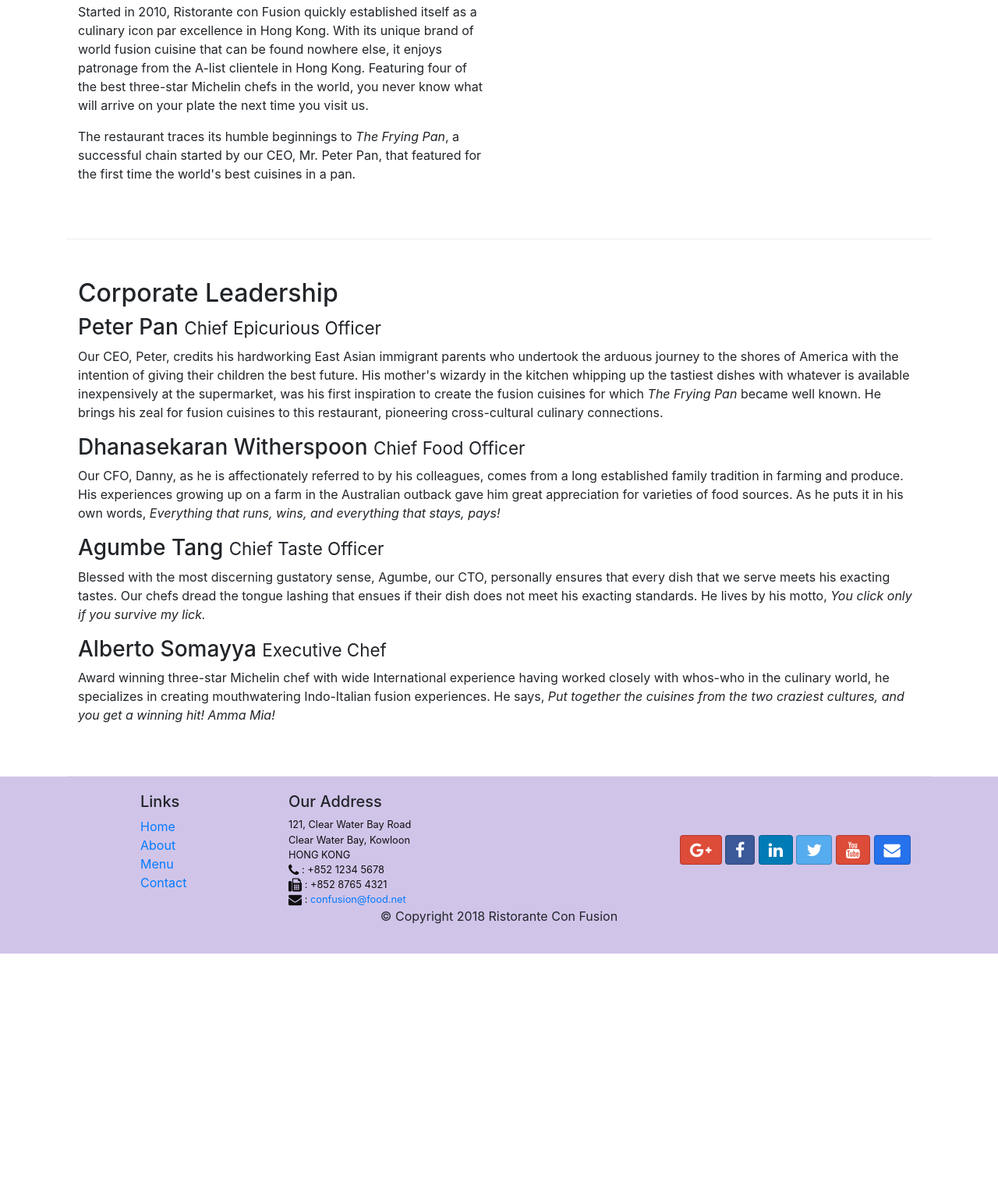
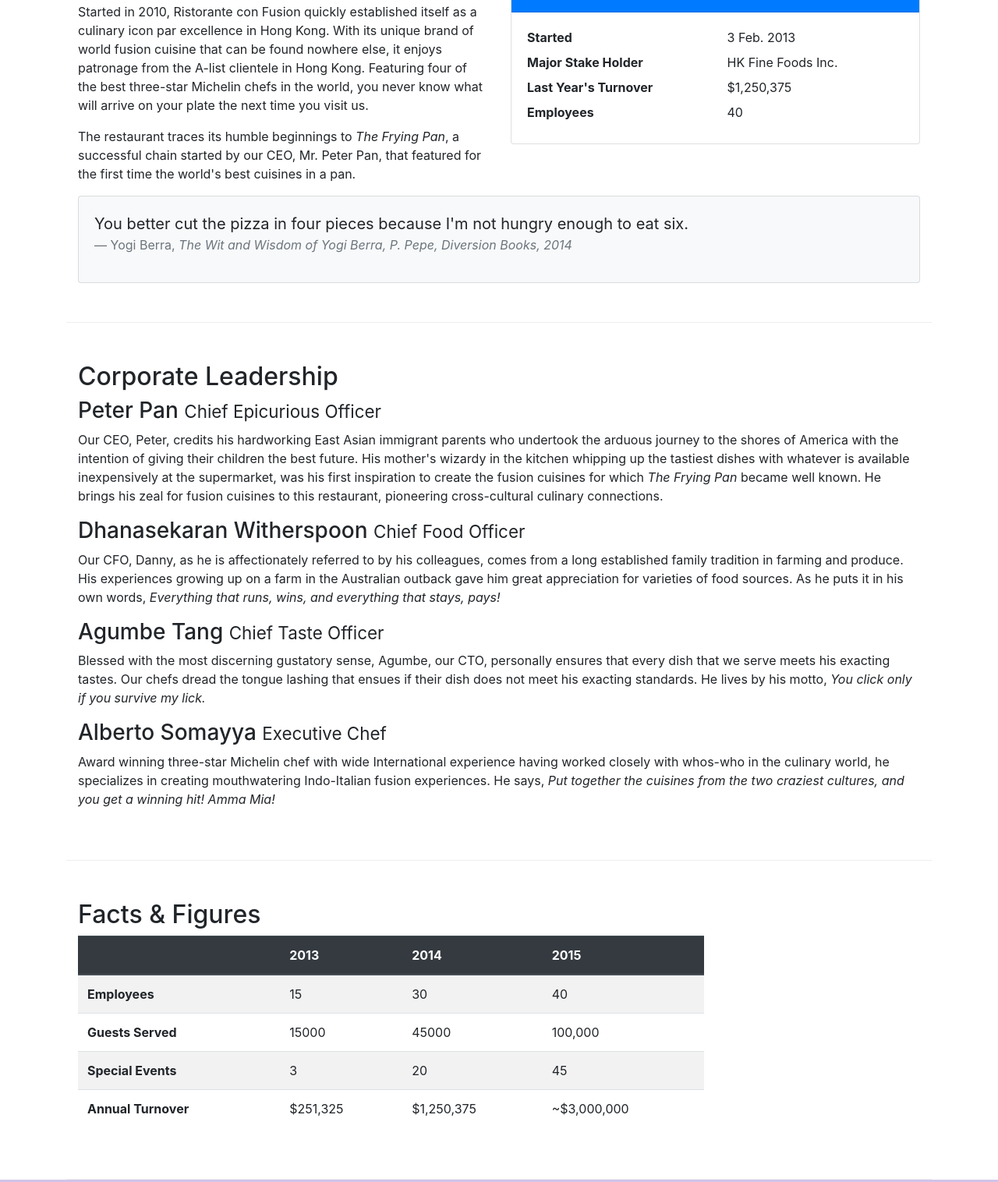
Before and after one commit to MukulSingh105/Bootstrap, a website: page aboutus.html in a window 1280 px wide. Shown: the part 558-2074 px from the top of the page at 78% size. Before the commit the page ends 1781 px from the top, so only its background shows below. Drawn offline with nearby package versions, Linux system fonts and the light colour scheme.

Commit message:
Tables and  Cards

```diff
--- a/aboutus.html
+++ b/aboutus.html
@@ -62,7 +62,34 @@
                 <p>Started in 2010, Ristorante con Fusion quickly established itself as a culinary icon par excellence in Hong Kong. With its unique brand of world fusion cuisine that can be found nowhere else, it enjoys patronage from the A-list clientele in Hong Kong.  Featuring four of the best three-star Michelin chefs in the world, you never know what will arrive on your plate the next time you visit us.</p>
                 <p>The restaurant traces its humble beginnings to <em>The Frying Pan</em>, a successful chain started by our CEO, Mr. Peter Pan, that featured for the first time the world's best cuisines in a pan.</p>
             </div>
-            <div class = "col-12 col-sm">
+              <div class="col-12 col-sm-6">
+                <div class="card">
+                    <h3 class="card-header bg-primary text-white">Facts At a Glance</h3>
+                    <div class="card-body">
+                        <div class="row">
+                            <dt class="col-6">Started</dt>
+                            <dd class="col-6">3 Feb. 2013</dd>
+                            <dt class="col-6">Major Stake Holder</dt>
+                            <dd class="col-6">HK Fine Foods Inc.</dd>
+                            <dt class="col-6">Last Year's Turnover</dt>
+                            <dd class="col-6">$1,250,375</dd>
+                            <dt class="col-6">Employees</dt>
+                            <dd class="col-6">40</dd>
+                        </div>
+                    </div>
+                </div>
+            </div>
+            <div class="col-12">
+                    <div class="card card-body bg-light">
+                        <blockquote class="blockquote">
+                            <p class="mb-0">You better cut the pizza in four pieces because
+                                I'm not hungry enough to eat six.</p>
+                            <footer class="blockquote-footer">Yogi Berra,
+                                <cite title="Source Title">The Wit and Wisdom of Yogi Berra,
+                                P. Pepe, Diversion Books, 2014</cite>
+                            </footer>
+                        </blockquote>
+                    </div>
             </div>
         </div>
 
@@ -80,7 +107,52 @@
                 <p class = "d-none d-sm-block">Award winning three-star Michelin chef with wide International experience having worked closely with whos-who in the culinary world, he specializes in creating mouthwatering Indo-Italian fusion experiences. He says, <em>Put together the cuisines from the two craziest cultures, and you get a winning hit! Amma Mia!</em></p>
             </div>
        </div>
+       <div class="row row-content">
+            <div class="col-12 col-sm-9">
+                <h2>Facts &amp; Figures</h2>
+                <div class="table-responsive">
+                    <table class="table table-striped">
+                        <thead class="thead-dark">
+                            <tr>
+                                <th>&nbsp;</th>
+                                <th>2013</th>
+                                <th>2014</th>
+                                <th>2015</th>
+                            </tr>
+                        </thead>
+                        <tbody>
+                            <tr>
+                                <th>Employees</th>
+                                <td>15</td>
+                                <td>30</td>
+                                <td>40</td>
+                            </tr>
+                            <tr>
+                                <th>Guests Served</th>
+                                <td>15000</td>
+                                <td>45000</td>
+                                <td>100,000</td>
+                            </tr>
+                            <tr>
+                                <th>Special Events</th>
+                                <td>3</td>
+                                <td>20</td>
+                                <td>45</td>
+                            </tr>
+                            <tr>
+                                <th>Annual Turnover</th>
+                                <td>$251,325</td>
+                                <td>$1,250,375</td>
+                                <td>~$3,000,000</td>
+                            </tr>
+                        </tbody>
+                    </table>
+                </div>
+            </div>
+             <div class="col-12 col-sm-3">
 
+            </div>
+       </div>
     </div>
 
     <footer class="footer">
```
